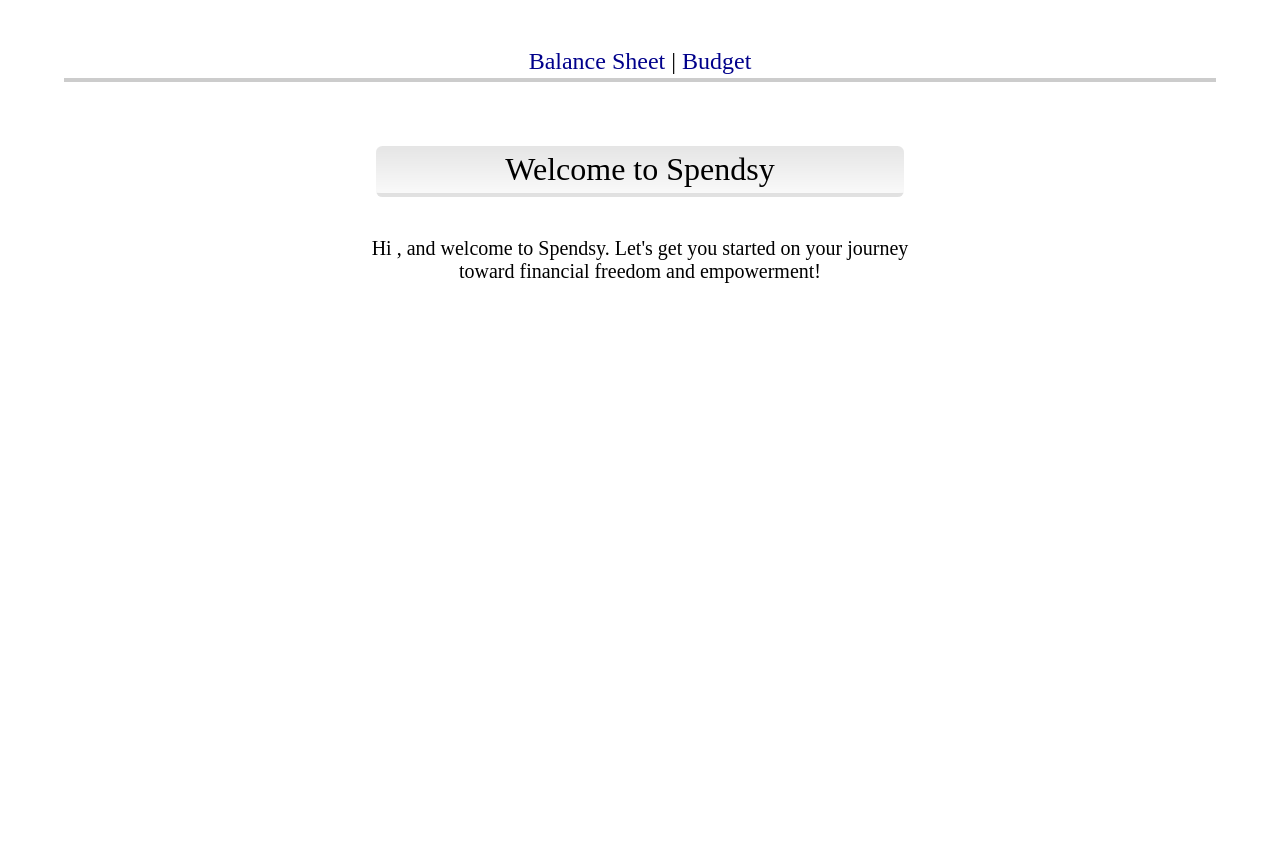
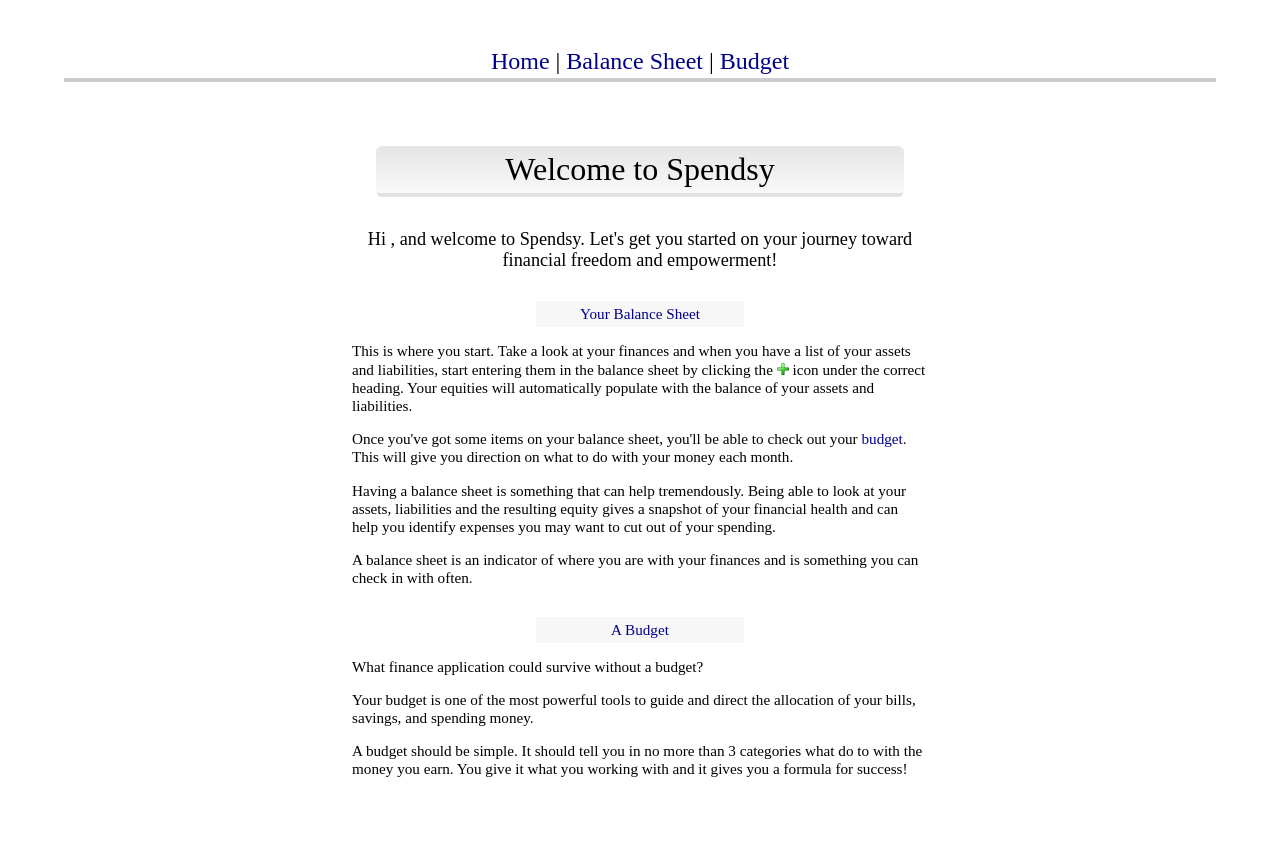
Before and after one commit to cgjonesdev/finance, a Flask app: template app/templates/welcome.html in a window 1280 px wide. Before the commit the page ends 283 px from the top, so only its background shows below. Run offline with Flask 2, Linux system fonts and the light colour scheme; the template is opened without the code that fills it, so the values that code supplies are empty; parts of the project's set-up code (start-up, migrations or seed data) failed here and were passed over.

Commit message:
Added content to welcome page and minor fixes

```diff
--- a/app/templates/welcome.html
+++ b/app/templates/welcome.html
@@ -4,32 +4,50 @@
         <title>Spendsy</title>
         <style>
             body {
+                /*text-align: center;*/
+            }
+            h3 {
+                font-size: 1em;
+                width: 100%;
+                font-weight: normal;
                 text-align: center;
+                border-bottom: none;
+                margin: 2em auto .25em auto;
+                background-color: rgba(200, 200, 200, .15);
+                max-width: 200px;
+                padding: .25em;
+            }
+            #main {
+                font-size: 1.2em;
             }
             #message {
-                text-align: center;
+                /*text-align: center;*/
                 width: 50%;
-                margin: 2em auto;
+                margin: 2em auto 5em auto;
                 font-size: 1.25em;
+                font-size: .95em;
             }
-            #creds {
-                margin-top: 2em;
-                font-size: 1.25em;
-            }
-            input[type=text], input[type=password] {
-                background-color: rgb(245, 245, 245);
-                min-width: 200px;
-            }
-            input[type=submit] {
-                margin-top: .3em;
-                font-size: .9em;
-                min-width: 125px;
+            #main-text p {
+                font-size: .75em;
+                margin: 1em;
             }
         </style>
     </head>
     <body>
-        <center><h2 style="width:100%"><a href="/balance_sheet">Balance Sheet</a> | <a href="/budget">Budget</a></h2></center>
+        <center><h2 style="width:100%"><a href="/">Home</a> | <a href="/balance_sheet">Balance Sheet</a> | <a href="/budget">Budget</a></h2></center>
         <h1>Welcome to Spendsy</h1>
-        <div id="message">Hi <b>{{user.username}}</b>, and welcome to Spendsy. Let's get you started on your journey toward financial freedom and empowerment!</div>
+        <div id="message">
+            <center><p id="main">Hi <b>{{user.username}}</b>, and welcome to Spendsy. Let's get you started on your journey toward financial freedom and empowerment!</p></center>
+            <h3><a href="/balance_sheet">Your Balance Sheet</a></h3>
+            <p>This is where you start. Take a look at your finances and when you have a list of your assets and liabilities, start entering them in the balance sheet by clicking the <img src="/static/assets/add.png" style="margin-top:.2em" width="12" onclick="showAddForm('asset')"> icon under the correct heading. Your equities will automatically populate with the balance of your assets and liabilities.</p>
+            <p>Once you've got some items on your balance sheet, you'll be able to check out your <a href="/budget">budget</a>. This will give you direction on what to do with your money each month.</a></p>
+            <p>Having a balance sheet is something that can help tremendously. Being able to look at your assets, liabilities and the resulting equity gives a snapshot of your financial health and can help you identify expenses you may want to cut out of your spending.</p>
+            <p>A balance sheet is an indicator of where you are with your finances and is something you can check in with often.</p>
+
+            <h3><a href="/budget">A Budget</a></h3>
+            <p>What finance application could survive without a budget?</p>
+            <p>Your budget is one of the most powerful tools to guide and direct the allocation of your bills, savings, and spending money.</p>
+            <p>A budget should be simple. It should tell you in no more than 3 categories what do to with the money you earn. You give it what you working with and it gives you a formula for success!</p>
+        </div>
     </body>
 </html>
```
Also changed, not shown: app/templates/budget.html (+11 -11 lines), app/templates/index.html (+32 -3 lines).
